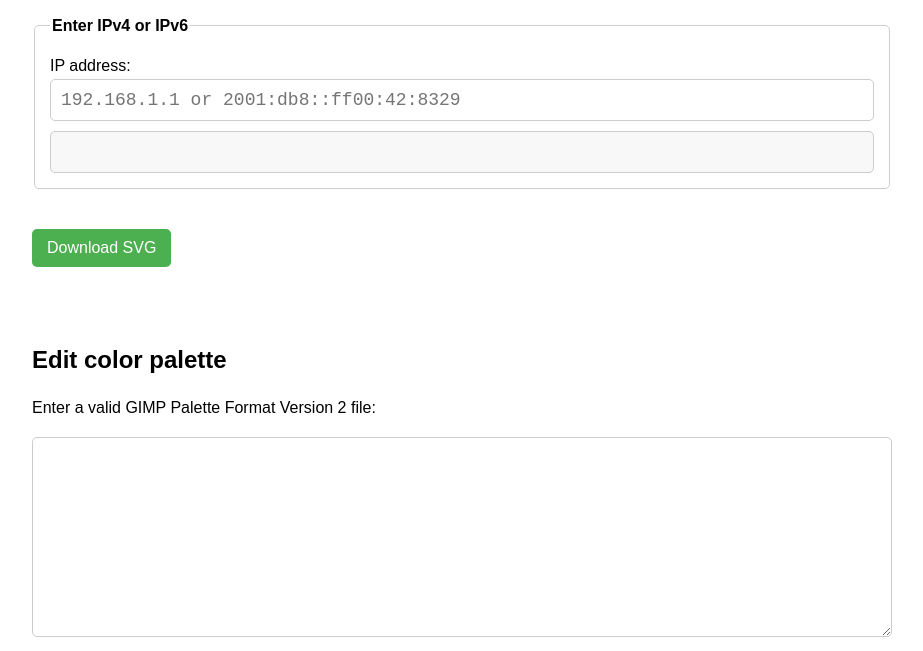
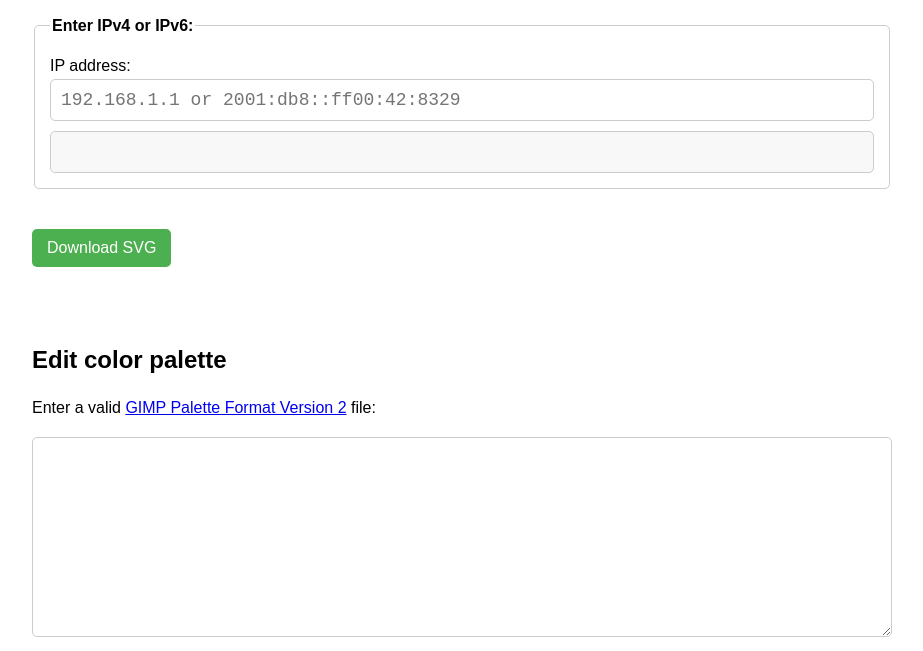
Before and after one commit to dbohdan/ip-pal, a plain HTML site: page index.html in a window 1280 px wide. Shown: the part 143-794 px from the top of the page, without its empty margins (178-1101 px from the left). Drawn offline with Linux system fonts and the light colour scheme; no server answers.

Commit message:
feat(html): link to GIMP documentation

```diff
--- a/index.html
+++ b/index.html
@@ -17,7 +17,7 @@
         <section>
             <form>
                 <fieldset>
-                    <legend>Enter IPv4 or IPv6</legend>
+                    <legend>Enter IPv4 or IPv6:</legend>
                     <label for="ip-input">IP address:</label>
                     <div class="input-wrapper">
                         <input type="text" id="ip-input" placeholder="192.168.1.1 or 2001:db8::ff00:42:8329">
@@ -34,7 +34,7 @@
 
         <section>
             <h2>Edit color palette</h2>
-            <p>Enter a valid GIMP Palette Format Version 2 file:</p>
+            <p>Enter a valid <a href="https://developer.gimp.org/core/standards/gpl/">GIMP Palette Format Version 2</a> file:</p>
             <textarea id="palette-editor"></textarea>
             <div style="margin-top: 10px;">
                 <button id="update-palette">Update palette</button>
```
